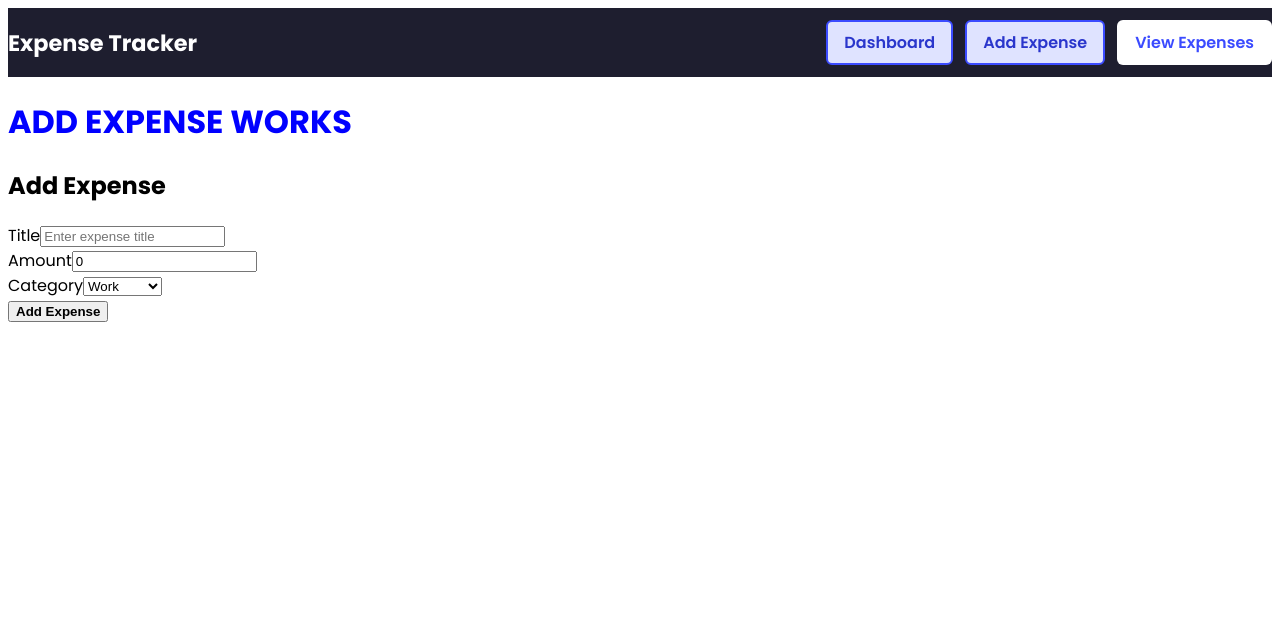
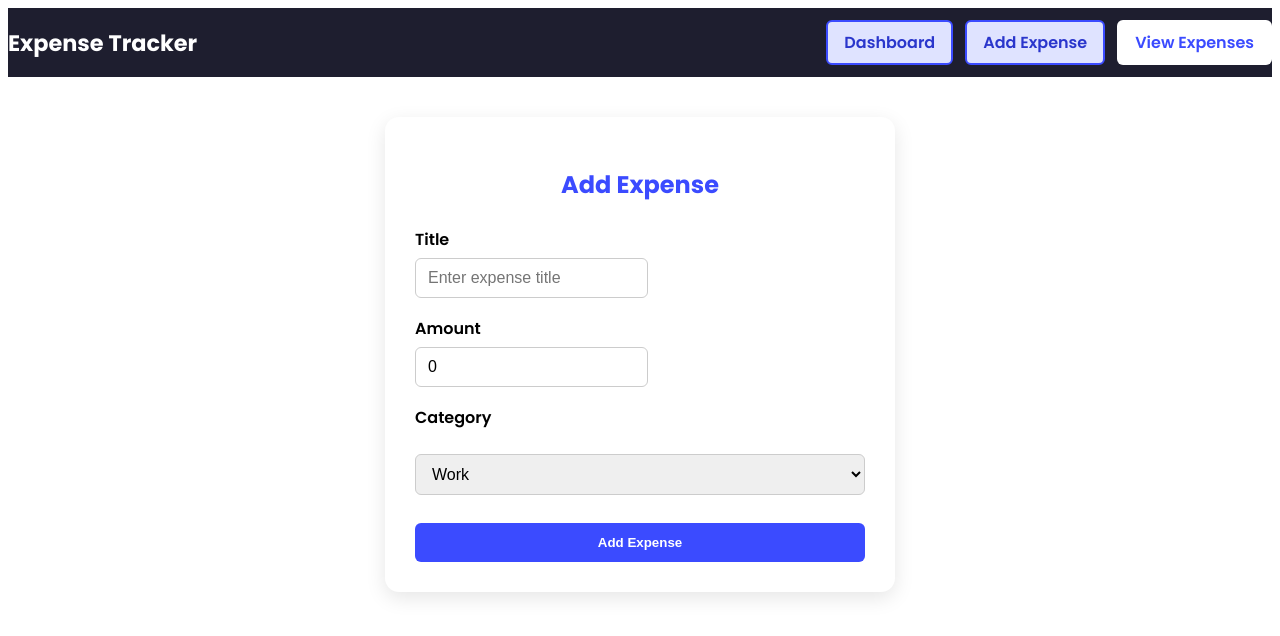
Before and after one commit to edithfrfr/assignment4, an Angular app: page /add in a window 1280 px wide. Shown: the top 636 px of the page. Built offline with nearby package versions, Linux system fonts and the light colour scheme.

Commit message:
Styled Add expense page, gave it a card look, and fixed category dropdown.

```diff
--- a/src/app/add-expense/add-expense.component.html
+++ b/src/app/add-expense/add-expense.component.html
@@ -1,42 +1,34 @@
-<h1 style="color:blue">ADD EXPENSE WORKS</h1>
+<div class="add-container">
+  <div class="add-card">
+    <h2 class="title">Add Expense</h2>
 
-<div class="container mt-4">
-  <h2 class="mb-3">Add Expense</h2>
-
-  <form (ngSubmit)="addExpense()" class="card p-4 shadow-sm">
-    <div class="mb-3">
-      <label class="form-label fw-semibold">Title</label>
+    <form (ngSubmit)="addExpense()" class="form-layout">
+      <div class="form-group">
+        <label>Title</label>
         <input
           type="text"
           class="form-control"
           [(ngModel)]="title"
           name="title"
-        required
           placeholder="Enter expense title"
         />
       </div>
 
-    <div class="mb-3">
-      <label class="form-label fw-semibold">Amount</label>
-      <input
-        type="number"
-        class="form-control"
-        [(ngModel)]="amount"
-        name="amount"
-        required
-        min="0"
-        placeholder="Enter amount"
-      />
+      <div class="form-group">
+        <label>Amount</label>
+        <input type="number" class="form-control" [(ngModel)]="amount" name="amount" />
       </div>
-    <div class="mb-3">
-      <label class="form-label fw-semibold">Category</label>
-      <select class="form-select" [(ngModel)]="category" name="category" required>
-        @for (cat of categories(); track cat) {
-          <option [value]="cat">{{ cat }}</option>
+
+      <div class="form-group">
+        <label>Category</label>
+      </div>
+      <select class="form-control" [(ngModel)]="category" name="category">
+        @for (c of categories(); track c) {
+          <option [value]="c">{{ c }}</option>
         }
       </select>
-    </div>
 
-    <button class="btn btn-primary w-100" type="submit">Add Expense</button>
+      <button class="submit-btn" type="submit">Add Expense</button>
     </form>
   </div>
+</div>
--- a/src/app/add-expense/add-expense.component.ts
+++ b/src/app/add-expense/add-expense.component.ts
@@ -2,10 +2,12 @@ import { Component, inject, model } from '@angular/core';
 import { expenseService } from '../services/expense-service';
 import { Router } from '@angular/router';
 import { FormsModule } from '@angular/forms';
+import { CommonModule } from '@angular/common';
+import { expenseCategory } from '../models/expense'
 
 @Component({
   selector: 'app-add-expense',
-  imports: [FormsModule],
+  imports: [FormsModule, CommonModule ],
   templateUrl: './add-expense.component.html',
   styleUrl: './add-expense.css',
   standalone: true,
--- a/src/app/add-expense/add-expense.css
+++ b/src/app/add-expense/add-expense.css
@@ -1,11 +1,54 @@
-.container {
-    max-width: 500px;
+.add-container {
+    display: flex;
+    justify-content: center;
+    margin-top: 40px;
 }
 
-.card {
-    border-radius: 10px;
+.add-card {
+    background: #ffffff;
+    width: 450px;
+    padding: 30px;
+    border-radius: 14px;
+    box-shadow: 0 6px 20px rgba(0, 0, 0, 0.1);
 }
 
-button {
+.title {
+    font-weight: 700;
+    color: #3b4bff;
+    margin-bottom: 25px;
+    text-align: center;
+}
+
+.form-layout {
+    display: flex;
+    flex-direction: column;
+    gap: 18px;
+}
+
+.form-group label {
     font-weight: 600;
+    margin-bottom: 6px;
+    display: block;
 }
+
+.form-control {
+    padding: 10px 12px;
+    border-radius: 6px;
+    border: 1px solid #ccc;
+    font-size: 1rem;
+}
+
+.submit-btn {
+    background-color: #3b4bff;
+    color: white;
+    padding: 12px;
+    border: none;
+    border-radius: 6px;
+    font-weight: 600;
+    margin-top: 10px;
+    transition: 0.2s ease;
+}
+
+.submit-btn:hover {
+    background-color: #2a36cc;
+}
--- a/src/app/expense-item/expense-item.component.ts
+++ b/src/app/expense-item/expense-item.component.ts
@@ -1,5 +1,6 @@
 import { Component, inject, Input, input } from '@angular/core';
 import { expenseService } from '../services/expense-service';
+import { expense } from '../models/expense';
 
 @Component({
   selector: 'app-expense-item',
--- a/src/app/models/expense.ts
+++ b/src/app/models/expense.ts
@@ -1,7 +1,7 @@
-interface expense {
+export interface expense {
     id: string;
     title: string;
     amount: number;
     category: expenseCategory;
 }
-type expenseCategory = 'Work' | 'Personal' | 'Grocery' | 'Shopping' | 'Travel' | 'Food';
+export type expenseCategory = 'Work' | 'Personal' | 'Grocery' | 'Shopping' | 'Travel' | 'Food';
--- a/src/app/services/expense-service.ts
+++ b/src/app/services/expense-service.ts
@@ -1,4 +1,6 @@
 import { computed, signal, Injectable } from "@angular/core";
+import { expense } from '../models/expense';
+
 @Injectable({
     providedIn: 'root'
 })
@@ -11,7 +13,7 @@ export class expenseService {
     categories = signal<string[]>(
         [
             'Work',
-            'Personl',
+            'Personal',
             'Grocery',
             'Shopping',
             'Travel',
```
Lines whose indentation alone changed are shown as unchanged.
